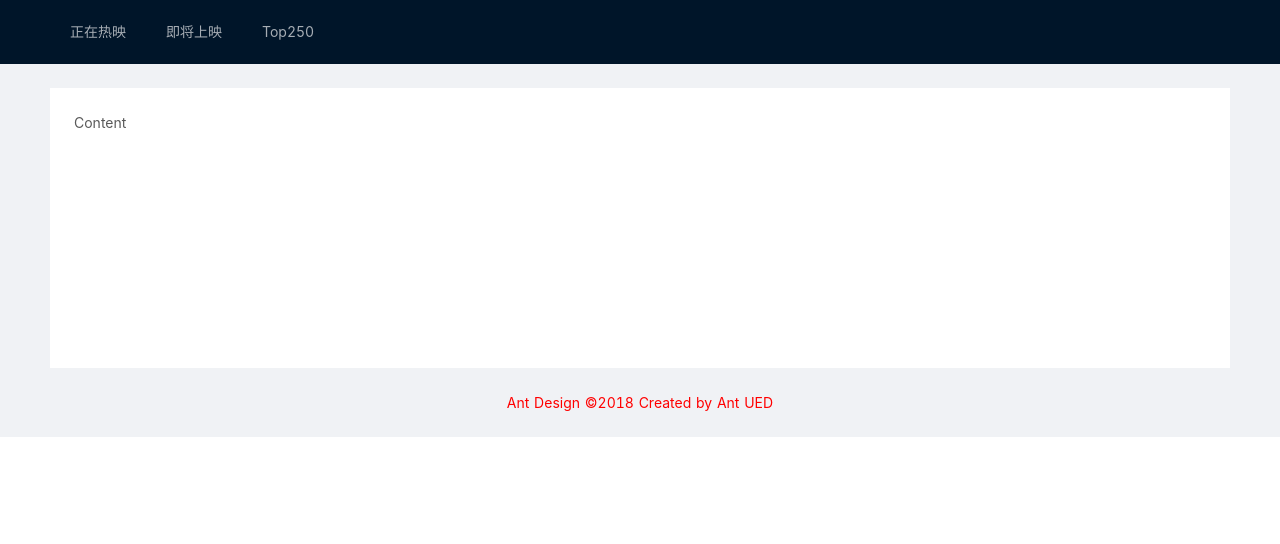
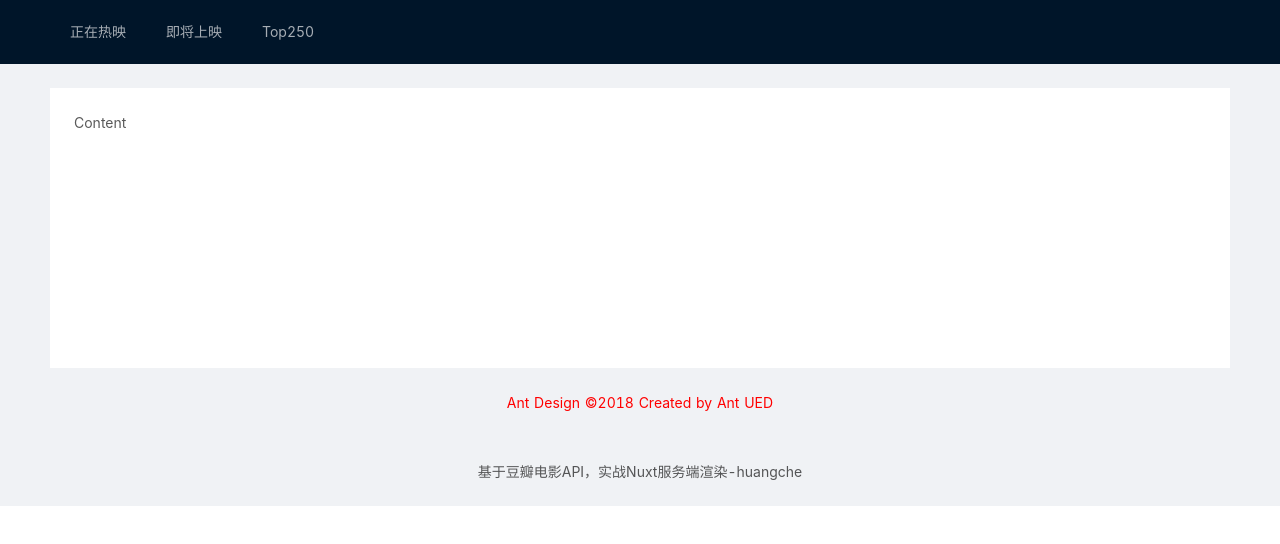
Before and after one commit to huangche007/hc-nuxt-movie, a Nuxt app: page / in a window 1280 px wide. Shown: the top 544 px of the page. Built offline with nearby package versions, Linux system fonts and the light colour scheme.

Commit message:
新增footer布局

```diff
--- /dev/null
+++ b/components/Footer.vue
@@ -0,0 +1,5 @@
+<template>
+    <a-layout-footer style="text-align: center" class="test">
+      基于豆瓣电影API，实战Nuxt服务端渲染-huangche
+    </a-layout-footer>
+</template>
--- a/layouts/default.vue
+++ b/layouts/default.vue
@@ -2,13 +2,16 @@
   <div>
     <common-header></common-header>
     <nuxt />
+    <common-footer></common-footer>
   </div>
 </template>
 <script>
 import CommonHeader from '~/components/Header.vue'
+import CommonFooter from '~/components/Footer.vue'
 export default {
   components:{
-    CommonHeader
+    CommonHeader,
+    CommonFooter
   }
 }
 </script>
```
